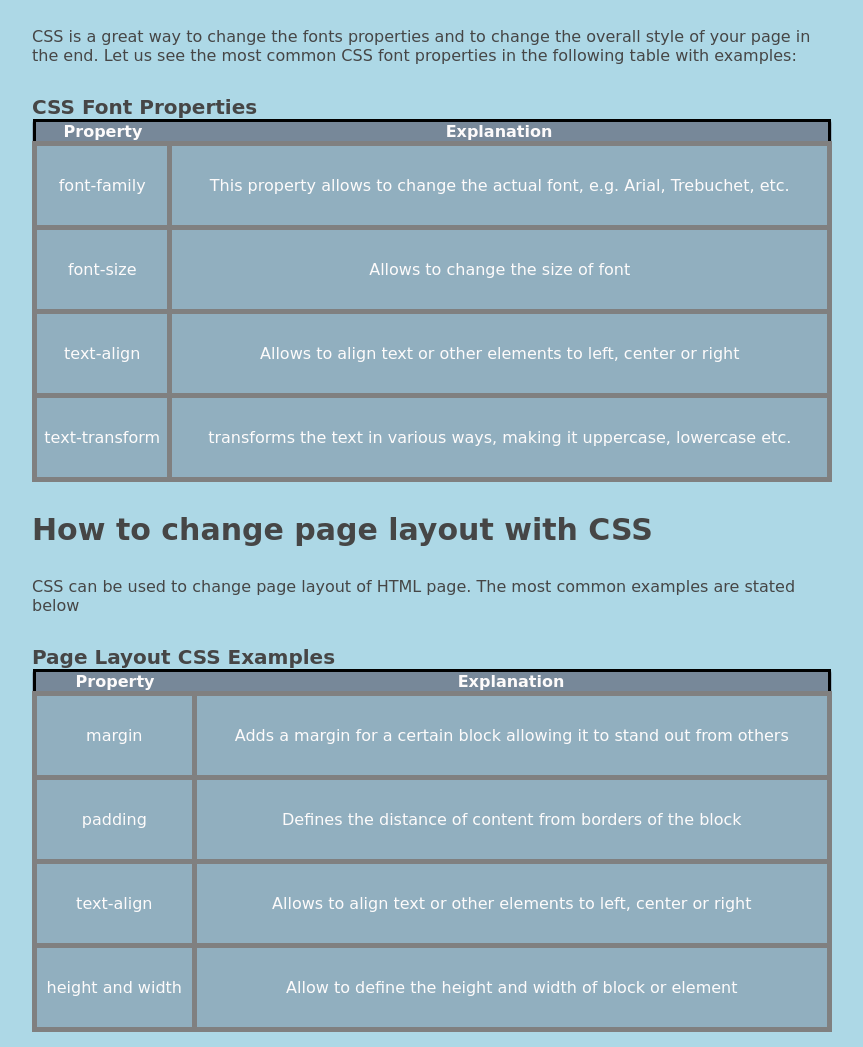
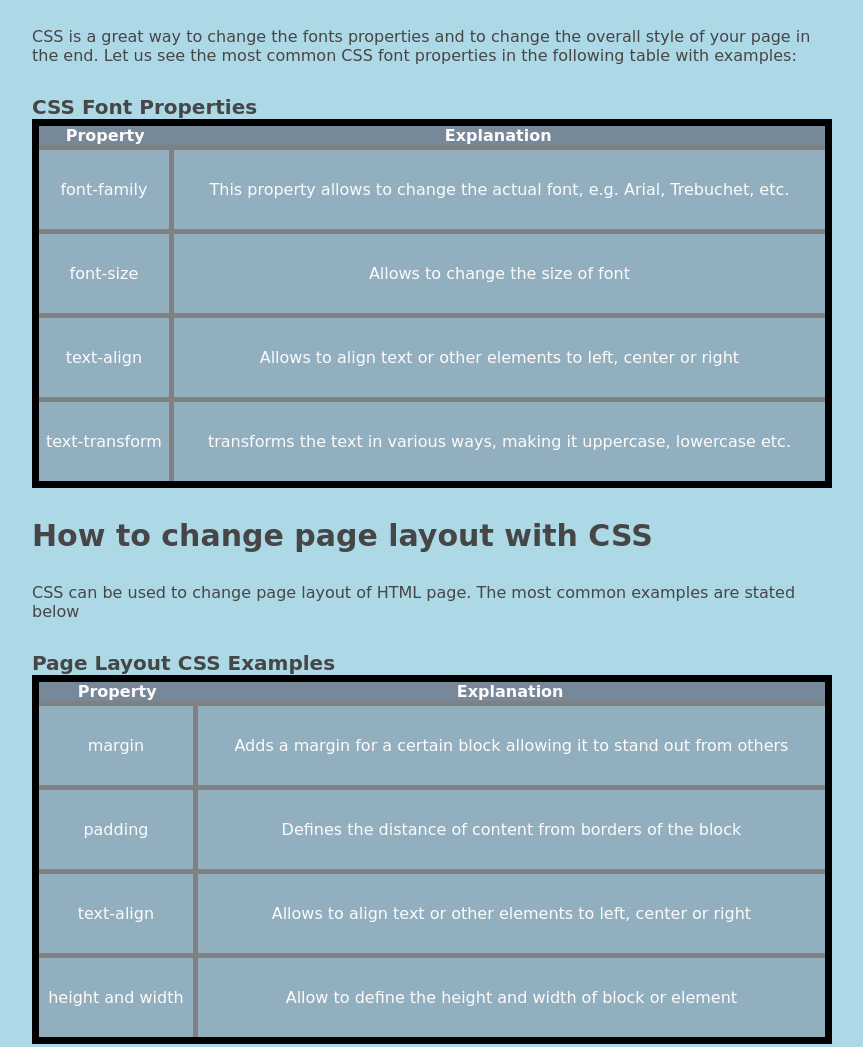
Before and after one commit to vdmklchv/css_challenge_project, a plain HTML site: page index.html in a window 1280 px wide. Shown: the part 2948-3995 px from the top of the page, without its empty margins (208-1071 px from the left). Drawn offline with Linux system fonts and the light colour scheme; a web font is replaced by a local one.

Commit message:
Fixed table border

```diff
--- a/style.css
+++ b/style.css
@@ -108,8 +108,7 @@ table   {
 }
 
 .table  {
-    border: 3px solid black;
-    border-radius: 5px;
+    border: 7px solid black;
 }
 
 label span  {
```
